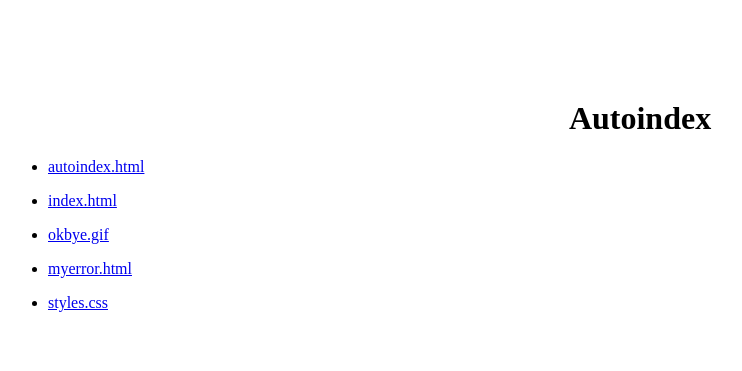
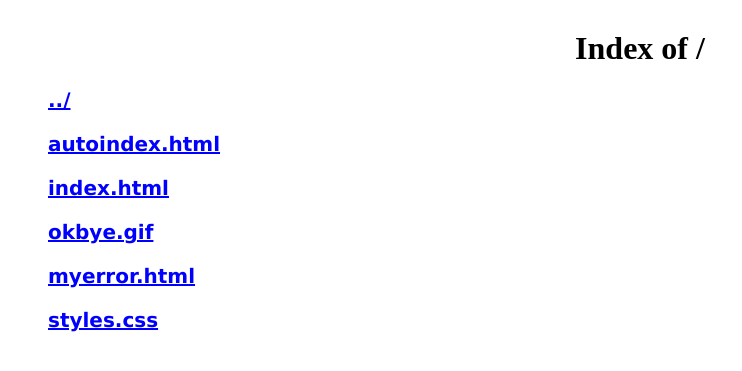
Before and after one commit to AyoubMaatouch/WebServer, a PHP site: page /autoindex.html in a window 1280 px wide. Shown: the top 371 px of the page, without its empty margins (0-742 px from the left). Run offline with PHP 8.4, Linux system fonts and the light colour scheme.

Commit message:
autoindex

```diff
--- a/Server/public/autoindex.css
+++ b/Server/public/autoindex.css
@@ -1,11 +1,38 @@
 #auto
 {
 	text-align: center;
-	margin-top: 100px;
+	margin-top: 30px;
 }
 
-.li
+ul
 {
-	margin-bottom: 10px;
+	list-style-type: none;
+}
 
+p
+{
+	font-size: 20px;
+	font-weight: bold;
+	font-family: Verdana, Geneva, Tahoma, sans-serif;
+	text-decoration: none;
 }
+
+a:link
+{
+	color: blue;
+}
+
+a:visited
+{
+	color: blue;
+}
+
+a:hover
+{
+	color: blue;
+}
+
+a:active
+{
+	color: blue;
+}
--- a/Server/public/autoindex.html
+++ b/Server/public/autoindex.html
@@ -1,18 +1,16 @@
 <html>
-
 <head>
 	<link rel="stylesheet" href="autoindex.css">
 </head>
-
 <body>
-	<h1 id="auto">Autoindex</h1>
+	<h1 id="auto">Index of /</h1>
 	<ul>
+		<li class="li"><a href="../"><p>../</p></a></li>
 		<li class="li"><a href="autoindex.html"><p>autoindex.html</p></a></li>
 		<li class="li"><a href="index.html"><p>index.html</p></a></li>
 		<li class="li"><a href="okbye.gif"><p>okbye.gif</p></a></li>
 		<li class="li"><a href="myerror.html"><p>myerror.html</p></a></li>
 		<li class="li"><a href="styles.css"><p>styles.css</p></a></li>
 	  </ul>
-
 </body>
 </html>
--- a/Server/public/index.html
+++ b/Server/public/index.html
@@ -1,7 +1,7 @@
 <html>
 <head>
 	<link rel="stylesheet" href="public/styles.css">
-	<link rel="stylesheet" href="styles.css">
+
 
 </head>
 	<body>
```
Also changed, not shown: 4 other files.
